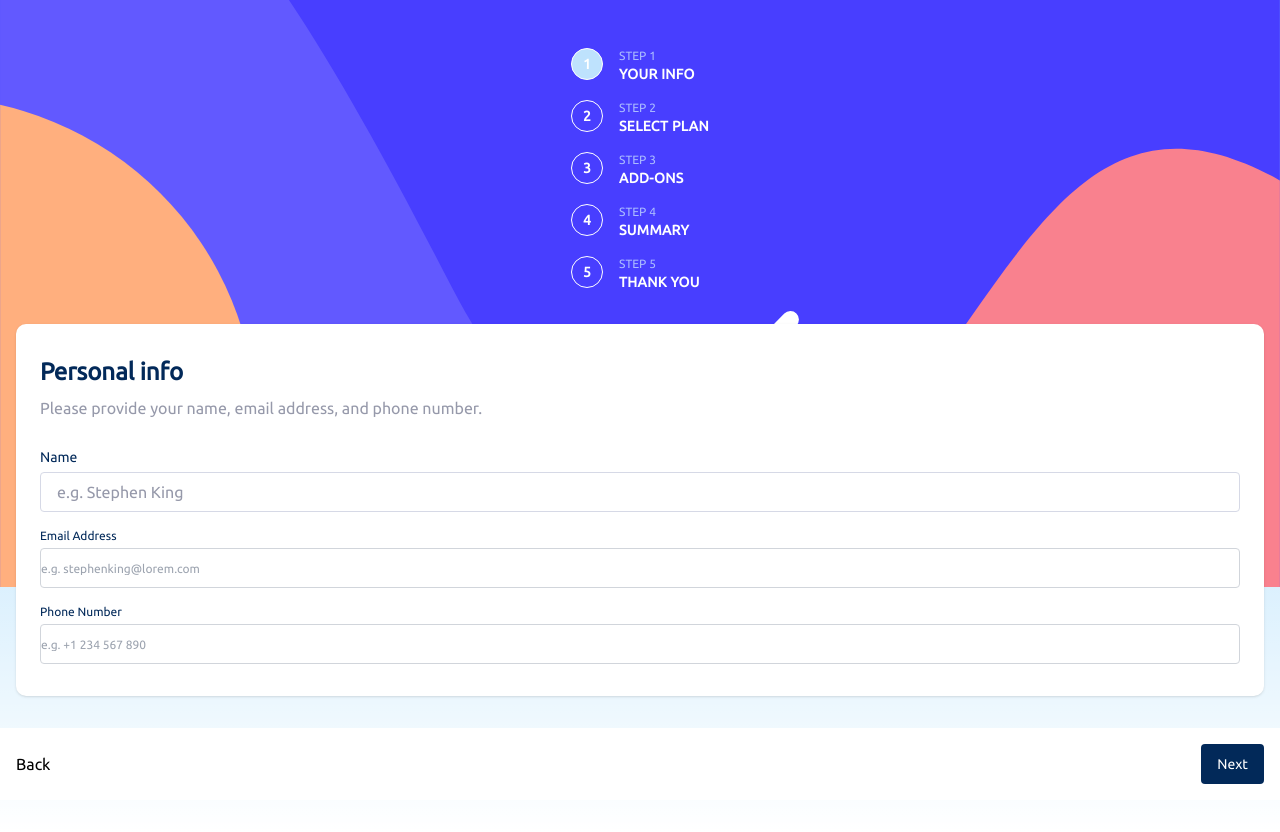
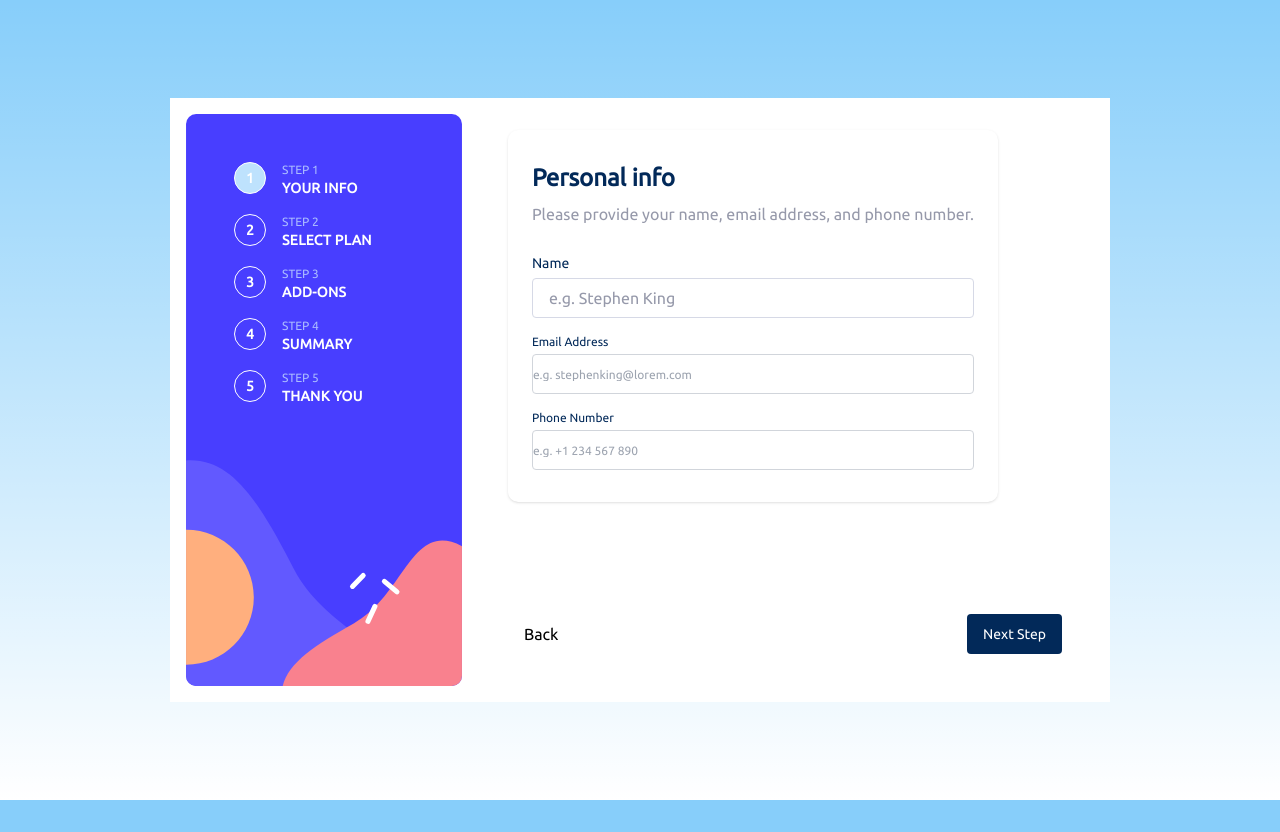
Before and after one commit to ishukhatri/multi-step-form, a Next.js app: page /main in a window 1280 px wide. After the commit the page ends 800 px from the top, so only its background shows below. Built offline with nearby package versions, Linux system fonts and the light colour scheme.

Commit message:
somewhat working on desktop

```diff
--- a/src/app/components/forms/FormLayout.jsx
+++ b/src/app/components/forms/FormLayout.jsx
@@ -9,7 +9,7 @@ const FormLayout = ({ title, description, onSubmit, children }) => {
 
   return (
     <>
-      <div className="flex flex-col gap-6 justify-between bg-white rounded-[10px] shadow px-6 py-8 mb-24">
+      <div className="flex flex-col gap-6 justify-between bg-white rounded-[10px] shadow px-6 py-8 mb-24 md:mr-20">
         <FormGroupIntro
           title={title}
           description={description}
@@ -18,7 +18,7 @@ const FormLayout = ({ title, description, onSubmit, children }) => {
       </div>
       <div
         id="button-bar"
-        className="bg-white fixed bottom-0 left-0 w-screen p-4"
+        className="bg-white fixed md:static bottom-0 left-0 w-screen md:w-auto p-4"
       >
         <div className="flex justify-between">
           {console.log("currentStepIndex1", currentStepIndex)}
@@ -36,7 +36,7 @@ const FormLayout = ({ title, description, onSubmit, children }) => {
                 dispatch(setStep(currentStepIndex + 1));
               }}
             >
-              Next
+              Next Step
             </button>
           )}
           {currentStepIndex === 5 && <button onClick={onSubmit}>Submit</button>}
--- a/src/app/components/forms/form3-addons/Form3-Addons.jsx
+++ b/src/app/components/forms/form3-addons/Form3-Addons.jsx
@@ -17,6 +17,48 @@ const AddonsForm = ({ billingCycle }) => {
   const title = "Pick add-ons";
   const desc = "Add-ons help enhance your gaming experience.";
   const addons = [
+    {
+      name: "OnlineService",
+      displayName: "Online service",
+      desc: "Access to multiplayer games",
+      monthly: 1,
+      yearly: 10,
+    },
+    {
+      name: "LargerStorage",
+      displayName: "Larger storage",
+      desc: "Extra 1TB of cloud save",
+      monthly: 2,
+      yearly: 20,
+    },
+    {
+      name: "CustomizableProfile",
+      displayName: "Customizable profile",
+      desc: "Custom theme on your profile",
+      monthly: 2,
+      yearly: 20,
+    },
+    {
+      name: "OnlineService",
+      displayName: "Online service",
+      desc: "Access to multiplayer games",
+      monthly: 1,
+      yearly: 10,
+    },
+    {
+      name: "LargerStorage",
+      displayName: "Larger storage",
+      desc: "Extra 1TB of cloud save",
+      monthly: 2,
+      yearly: 20,
+    },
+    {
+      name: "CustomizableProfile",
+      displayName: "Customizable profile",
+      desc: "Custom theme on your profile",
+      monthly: 2,
+      yearly: 20,
+    },
     {
       name: "OnlineService",
       displayName: "Online service",
--- a/src/app/layout.js
+++ b/src/app/layout.js
@@ -13,11 +13,15 @@ import { Ubuntu } from "@app/fonts.js";
 export default function RootLayout({ children }) {
   return (
     <html lang="en">
-      <body className={`${Ubuntu.className} bg-theme-light-sky-blue`}>
+      <body
+        className={`${Ubuntu.className} bg-theme-light-sky-blue grid place-items-center min-h-screen`}
+      >
         {/* <body className={`${Ubuntu.variable}`}> */}
         <Provider store={store}>
-          <div className="relative bg-mobile-bg-image bg-no-repeat bg-contain p-4">
-            {children}
+          <div className="md:p-4 md:w-[940px] md:bg-white">
+            <main className="bg-mobile-bg-image md:bg-desktop-bg-image bg-no-repeat bg-contain p-4 relative">
+              {children}
+            </main>
           </div>
         </Provider>
       </body>
--- a/src/app/main/page.jsx
+++ b/src/app/main/page.jsx
@@ -12,8 +12,8 @@ import Form from "@components/forms/form1-persoanl-info/Form1-PersonalInfo";
 const Main = () => {
   const currentStepIndex = useSelector((state) => state.form.currentStep);
   return (
-    <div className="flex flex-col gap-8 h-screen relative">
-      <div className="flex items-center mx-auto mt-8">
+    <div className="flex flex-col gap-8 h-screen md:h-auto md:flex-row ">
+      <div className="flex items-center mx-auto mt-8 md:items-start md:ml-8">
         <Stepper></Stepper>
       </div>
       <div className="">
--- a/tailwind.config.js
+++ b/tailwind.config.js
@@ -27,7 +27,7 @@ module.exports = {
           "conic-gradient(from 180deg at 50% 50%, var(--tw-gradient-stops))",
 
         "mobile-bg-image": "url(/assets/images/bg-sidebar-mobile.svg)",
-        "desktop-bg-image": "url(path_to_image)",
+        "desktop-bg-image": "url(/assets/images/bg-sidebar-desktop.svg)",
       },
       // This font declaration is unnecessary in the theme configuration since we have already applied the custom
       // font to the entire body of the application. As a result, there is no need to define the "ubuntu" font
```
